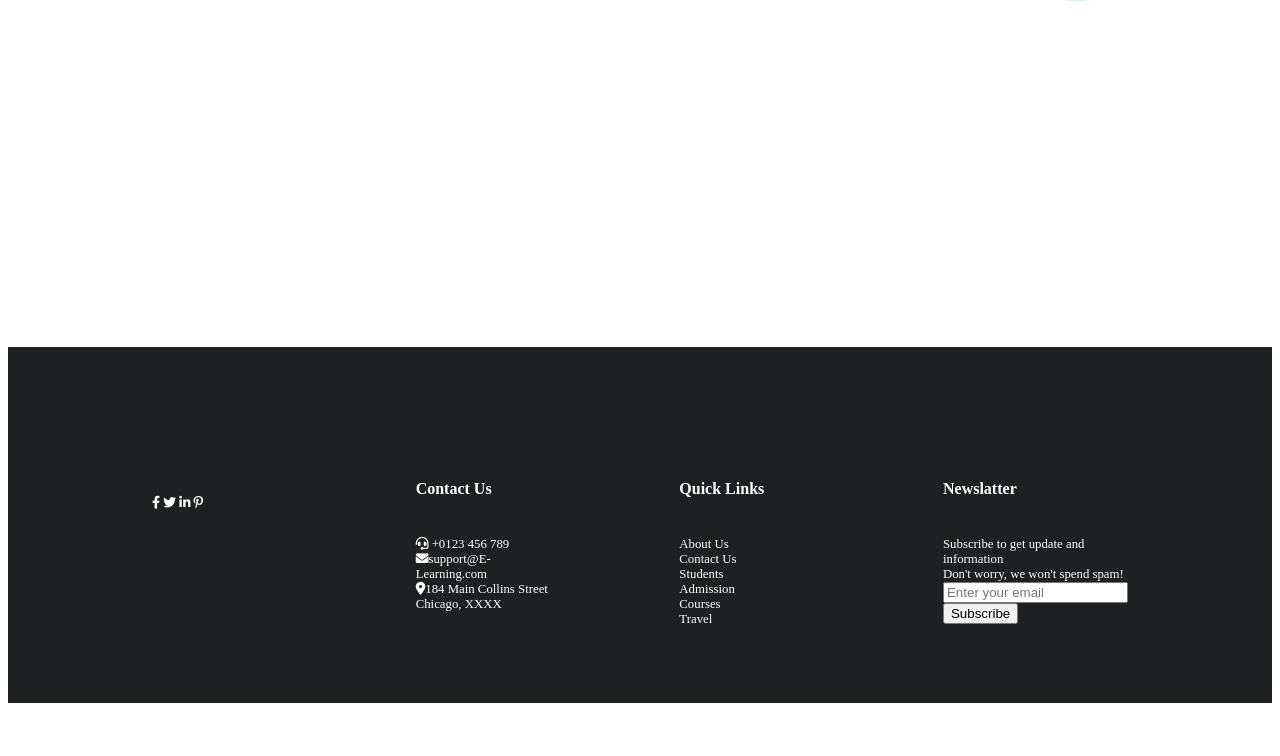
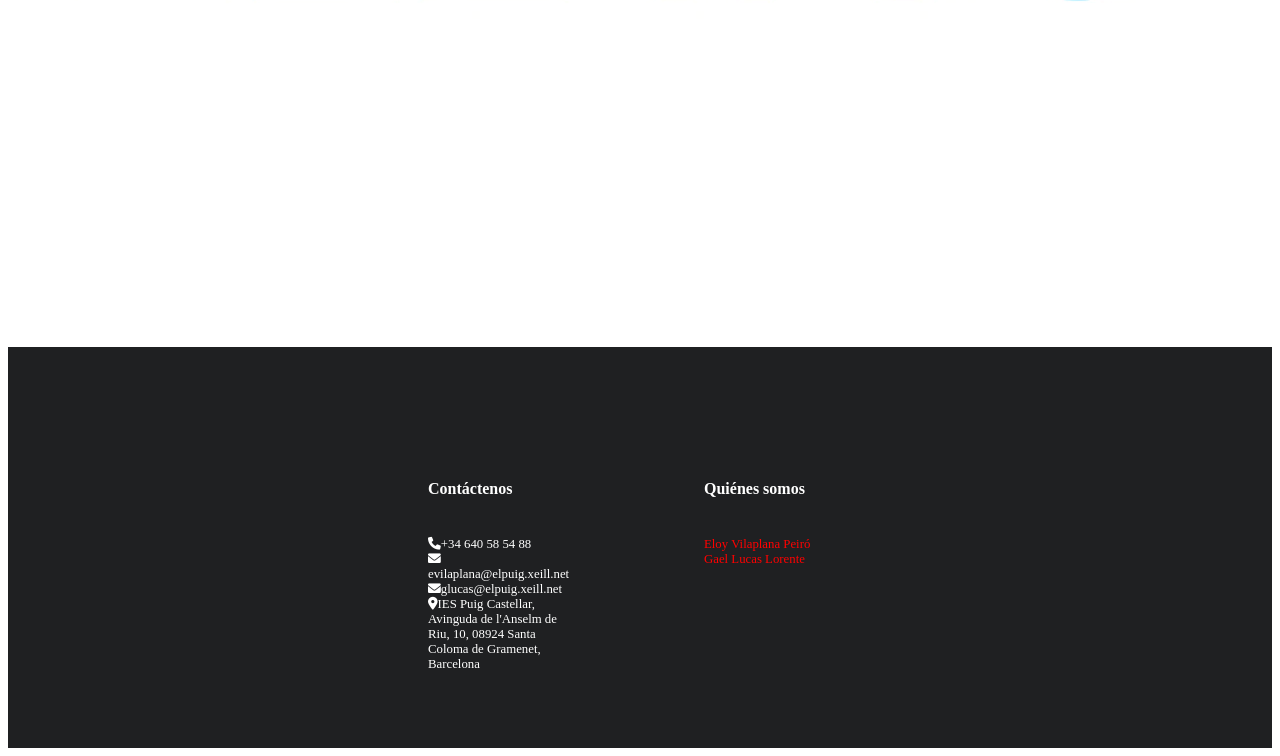
Before and after one commit to vilaplana8/TRABAJO-SINTESIS, a plain HTML site: page index.html in a window 1280 px wide. Shown: the part 491-1247 px from the top of the page. Before the commit the page ends 1202 px from the top, so only its background shows below. Drawn offline with Linux system fonts and the light colour scheme.

Commit message:
sdjsoihdpisjd

```diff
--- a/index.html
+++ b/index.html
@@ -44,40 +44,30 @@
           <ul>
             <img src="fotos-elearning/Captura de 2022-03-04 10-36-58.png" alt="">
             <li> </li>
-            <i class="fa-brands fa-facebook-f"></i>
-            <i class="fa-brands fa-twitter"></i>
-            <i class="fa-brands fa-linkedin-in"></i>
-            <i class="fa-brands fa-pinterest-p"></i>
+
           </ul>
         </div>
         <div class="footer-column">
-          <h6>Contact Us</h6>
+          <h6>Contáctenos</h6>
           <ul>
-            <li><i class="fa-solid fa-headset"></i> +0123 456 789</li>
-            <li><i class="fa-solid fa-envelope"></i>support@E-Learning.com</li>
-            <li><i class="fa-solid fa-location-dot"></i>184 Main Collins Street Chicago, XXXX</li>
+            <li><i class="fa-solid fa-phone"></i>+34 640 58 54 88</li>
+            <li><i class="fa-solid fa-envelope"></i>evilaplana@elpuig.xeill.net</li>
+            <li><i class="fa-solid fa-envelope"></i>glucas@elpuig.xeill.net</li>
+            <li><i class="fa-solid fa-location-dot"></i>IES Puig Castellar, Avinguda de l'Anselm de Riu, 10, 08924 Santa Coloma de Gramenet, Barcelona</li>
           </ul>
         </div>
         <div class="footer-column">
-          <h6>Quick Links</h6>
+          <h6>Quiénes somos</h6>
           <ul>
-            <li>About Us</li>
-            <li>Contact Us</li>
-            <li>Students</li>
-            <li>Admission</li>
-            <li>Courses</li>
-            <li>Travel</li>
+            <li><a href="">Eloy Vilaplana Peiró</a> </li>
+            <li> <a href="">Gael Lucas Lorente</a> </li>
           </ul>
         </div>
         <div class="footer-column">
-          <h6>Newslatter</h6>
+          <h6></h6>
           <ul>
-            <li>Subscribe to get update and information</li>
-            <li>Don't worry, we won't spend spam!</li>
-             <li id="barra-inferior">
-                 <input class="buscador" type="text" placeholder="Enter your email "/>
-                 <input class="boton-buscador" type="submit" name="" value="Subscribe">
-             </li>
+            <li></li>
+            <li></li>
            </ul>
         </div>
 
--- a/style.css
+++ b/style.css
@@ -66,3 +66,9 @@ margin-top: 6em;
   margin-top: 3em;
   padding: 0;
 }
+
+
+a{
+  text-decoration: none;
+   color: red;
+}
```
